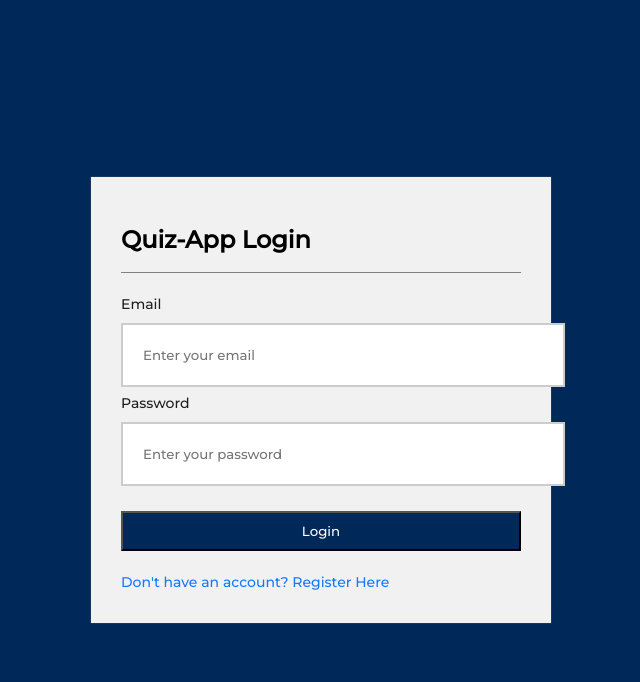
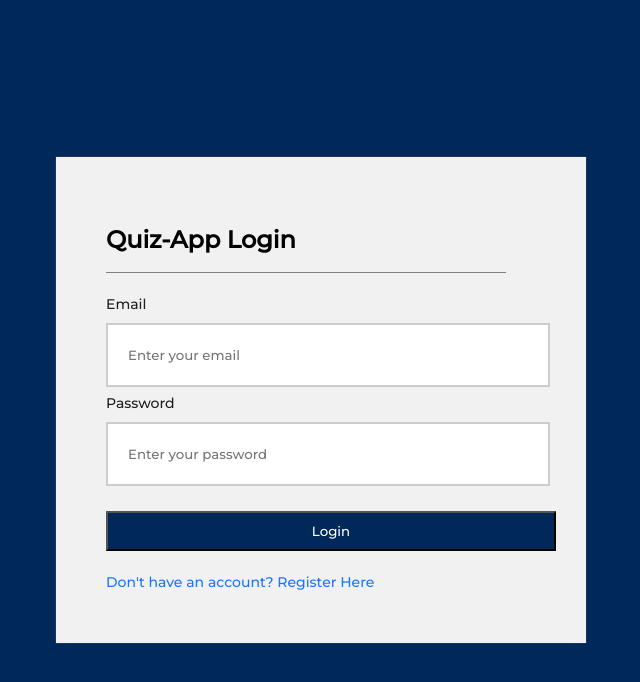
Before and after one commit to sagar-tandan/codSoft_Quiz_frontend, a React (Vite) app: page /login in a window 1280 px wide. Shown: the top 682 px of the page, without its empty margins (319-959 px from the left). Built offline with nearby package versions, Linux system fonts and the light colour scheme.

Commit message:
login page adjustment

```diff
--- a/src/App.jsx
+++ b/src/App.jsx
@@ -15,6 +15,8 @@ import PublicRoute from "./components/PublicRoute";
 import ProtectedRoute from "./components/ProtectedRoute.jsx";
 import UserHomePage from "./pages/common/Home/UserHome";
 
+import Loader from "./components/Loader.jsx";
+
 import { useSelector } from "react-redux";
 import { isTokenExp } from "./Utils/jwt";
 
@@ -28,6 +30,8 @@ function App() {
 
   return (
     <>
+      {loading && <Loader />}
+
       <Router>
         <Routes>
           <Route
--- /dev/null
+++ b/src/components/Loader.jsx
@@ -0,0 +1,11 @@
+import React from 'react'
+
+function Loader() {
+  return (
+    <div className='loader-parent'>
+      <div className='loader'></div>
+    </div>
+  )
+}
+
+export default Loader
--- /dev/null
+++ b/src/components/PageTitle.jsx
@@ -0,0 +1,9 @@
+import React from 'react'
+
+function PageTitle({title}) {
+  return (
+    <h1>{title}</h1>
+  )
+}
+
+export default PageTitle
--- a/src/pages/common/Home/UserHome.jsx
+++ b/src/pages/common/Home/UserHome.jsx
@@ -4,7 +4,7 @@ import { useSelector } from "react-redux";
 import { useDispatch } from "react-redux";
 import { useNavigate } from "react-router-dom";
 import { getAllQuizs } from "../../../apicalls/quizs";
-// import PageTitle from "../../../components/PageTitle";
+import PageTitle from "../../../components/PageTitle";
 import { HideLoading, ShowLoading } from "../../../redux/loaderSlice";
 
 function UserHomePage() {
@@ -50,9 +50,7 @@ function UserHomePage() {
                       Total Questions: {exam.questions.length}
                     </h1>
                     <h1 className="text-md">Total Marks: {exam.total}</h1>
-                    <h1 className="text-md">
-                      Passing Marks: {exam.req}
-                    </h1>
+                    <h1 className="text-md">Passing Marks: {exam.req}</h1>
                     <h1 className="text-md">Duration: {exam.duration}</h1>
                     <button
                       className="primary-outlined-btn cursor-pointer"
--- a/src/pages/common/Login/Login.jsx
+++ b/src/pages/common/Login/Login.jsx
@@ -28,7 +28,7 @@ function LoginPage() {
   };
   return (
     <div className="flex justify-center items-center h-screen w-screen bg-primary">
-      <div className="card w-400 p-3 bg-white">
+      <div className="card w-400 p-8 bg-white">
         <div className="flex flex-col">
           <h1 className="text-2xl">
             Quiz-App Login <i className="ri-login-circle-line"></i>
@@ -48,7 +48,7 @@ function LoginPage() {
             <div className="flex flex-col gap-2">
               <button
                 type="submit"
-                className="primary-contained-btn mt-2 w-100"
+                className="primary-contained-btn mt-2 w-200"
               >
                 Login
               </button>
--- a/src/stylesheets/alignments.css
+++ b/src/stylesheets/alignments.css
@@ -36,6 +36,9 @@
 
 .w-100 {
   width: 100%;
+}
+.w-200 {
+  width: 450px;
 }
 
 .w-400 {
@@ -118,6 +121,13 @@
   padding: 50px;
 }
 
+.p-8 {
+  padding-right: 80px;
+  padding-left: 50px;
+  padding-top: 50px;
+  padding-bottom: 50px;
+}
+
 .mt-1 {
   margin-top: 10px !important;
 }
```
